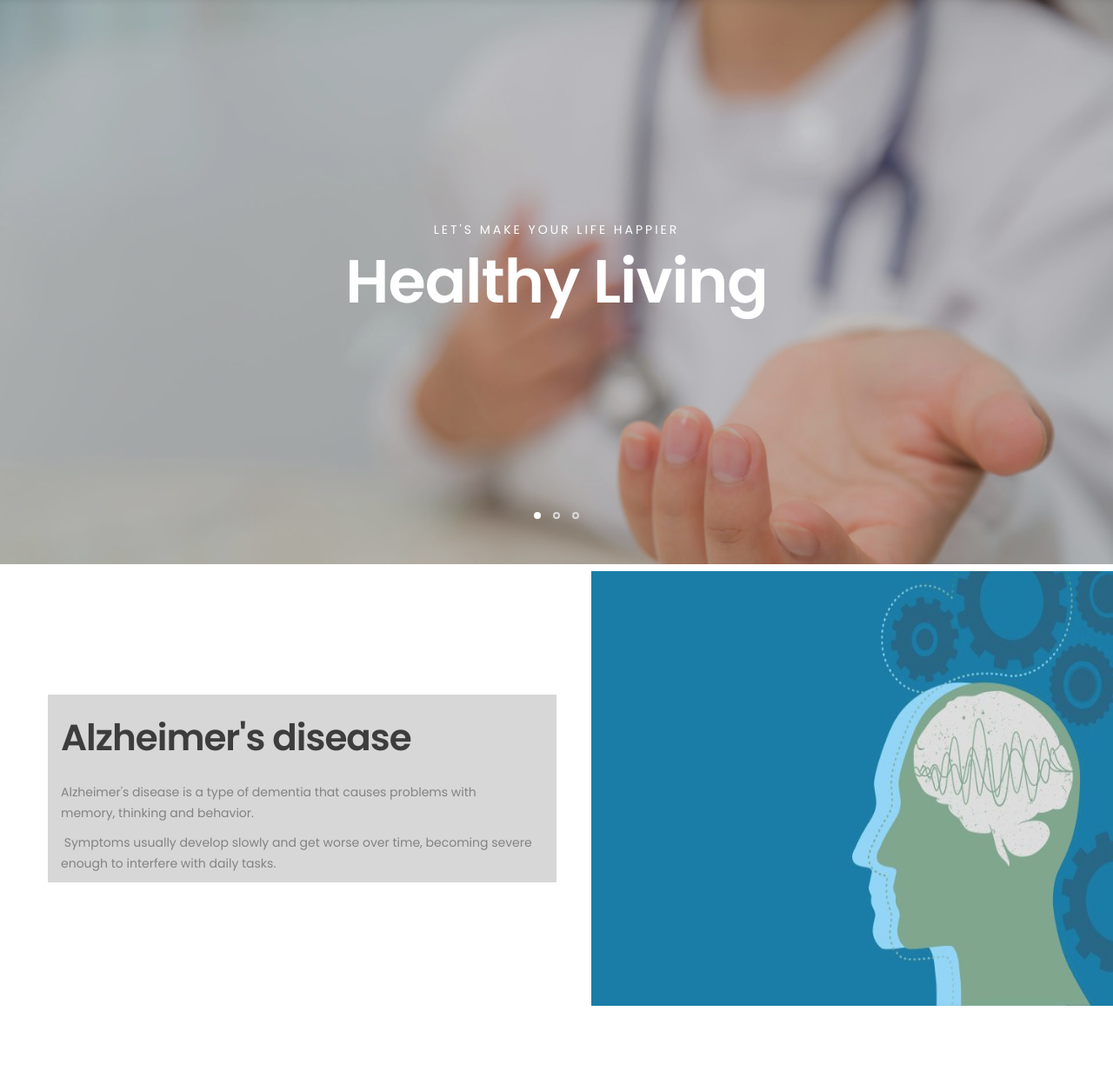
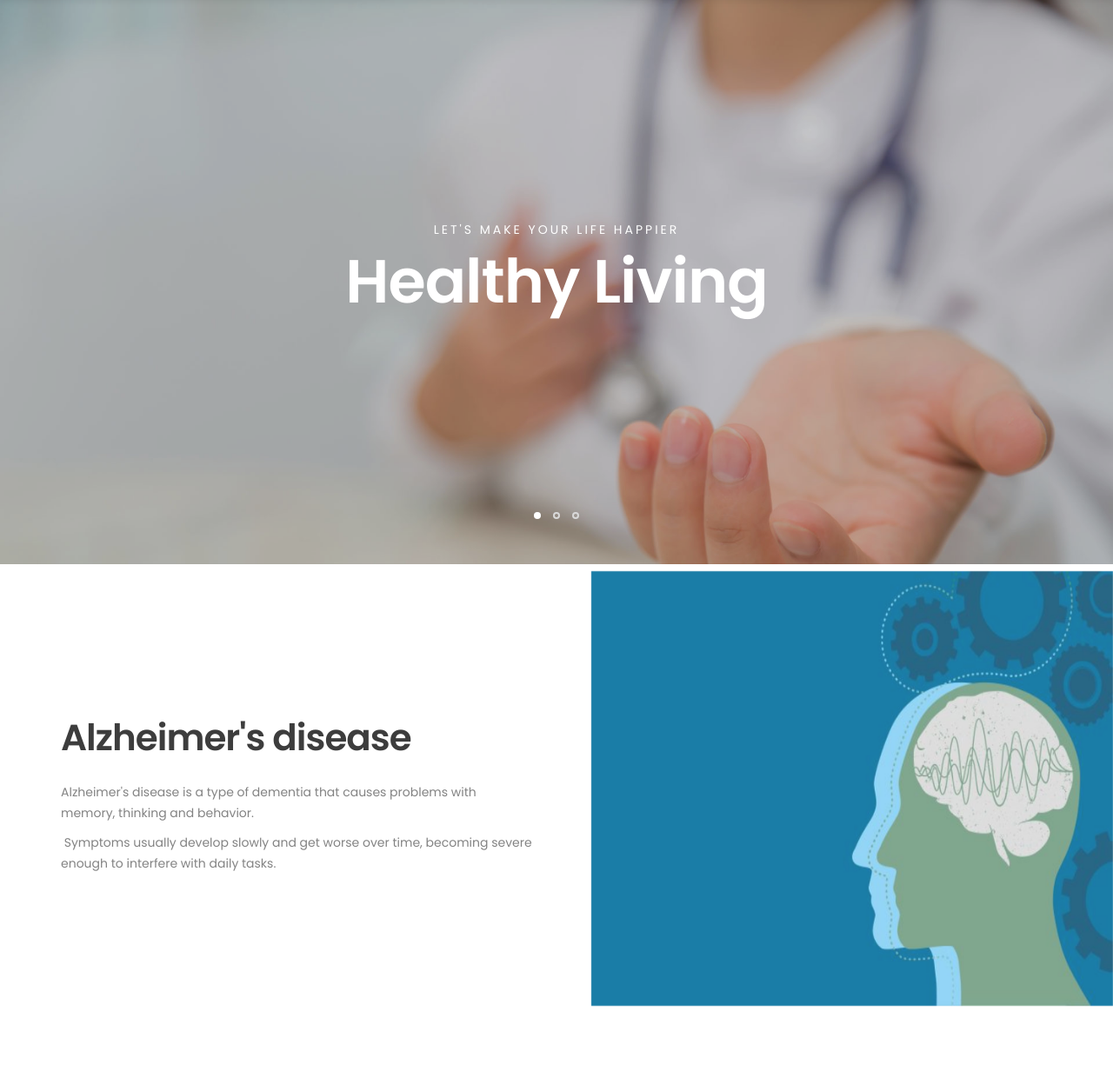
Before and after one commit to saisandeeppasham/alzheimers, a Flask app: page / in a window 1280 px wide. Shown: the part 71-1326 px from the top of the page at 87% size. Run offline with Flask 2, Linux system fonts and the light colour scheme; parts of the project's set-up code (start-up, migrations or seed data) failed here and were passed over; some libraries are stand-ins or nearby versions.

Commit message:
Update index.html

```diff
--- a/templates/index.html
+++ b/templates/index.html
@@ -84,7 +84,7 @@
      <section id="about">
           <div class="container">
                <div class="row">
-                    <div class="col-md-6 col-sm-6" style="background-color:rgb(211,211,211)">
+                    <div class="col-md-6 col-sm-6" >
                          <div class="about-info">
                               <h2 class="wow fadeInUp" data-wow-delay="0.6s">Alzheimer's disease</h2>
                               <div class="wow fadeInUp" data-wow-delay="0.8s">
```
